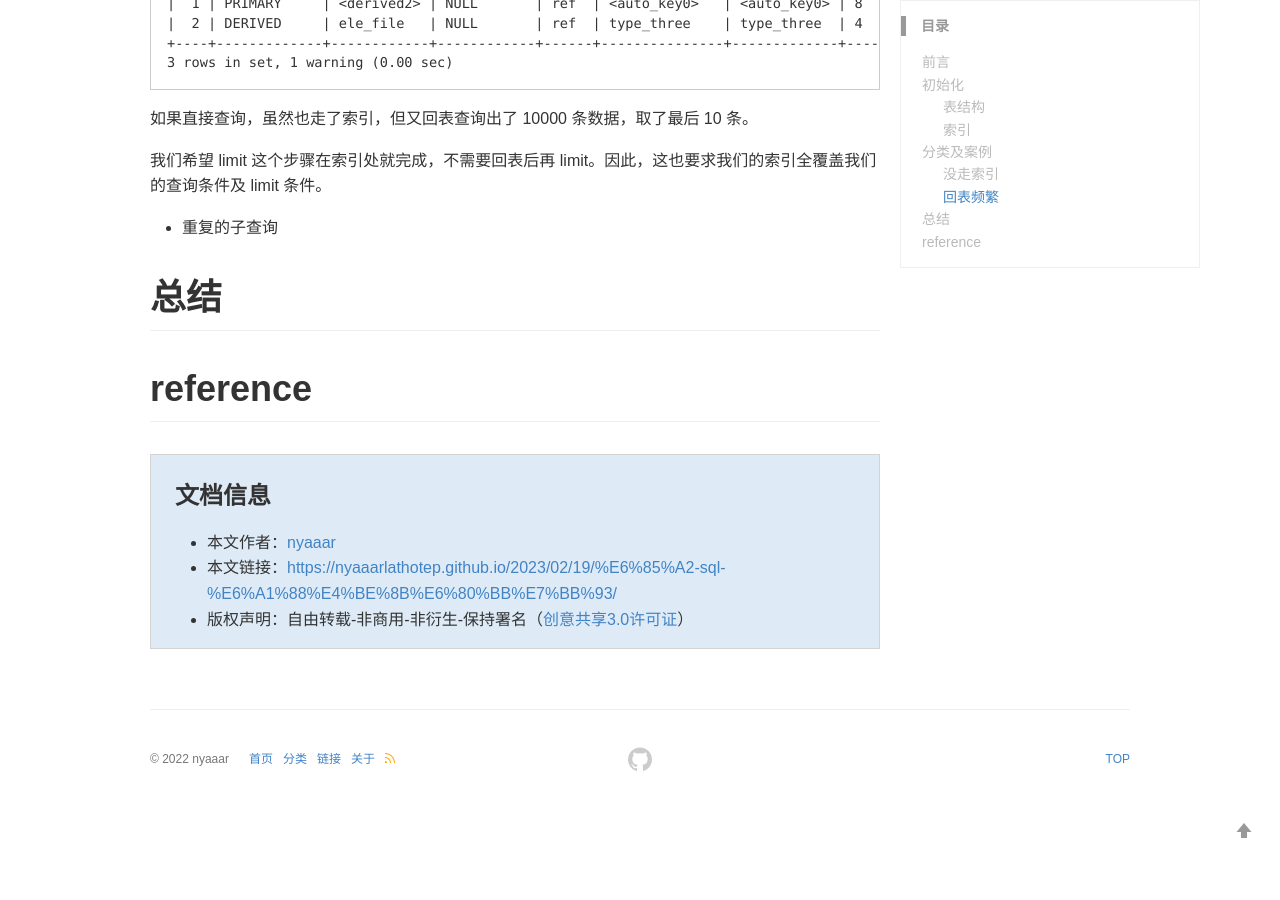
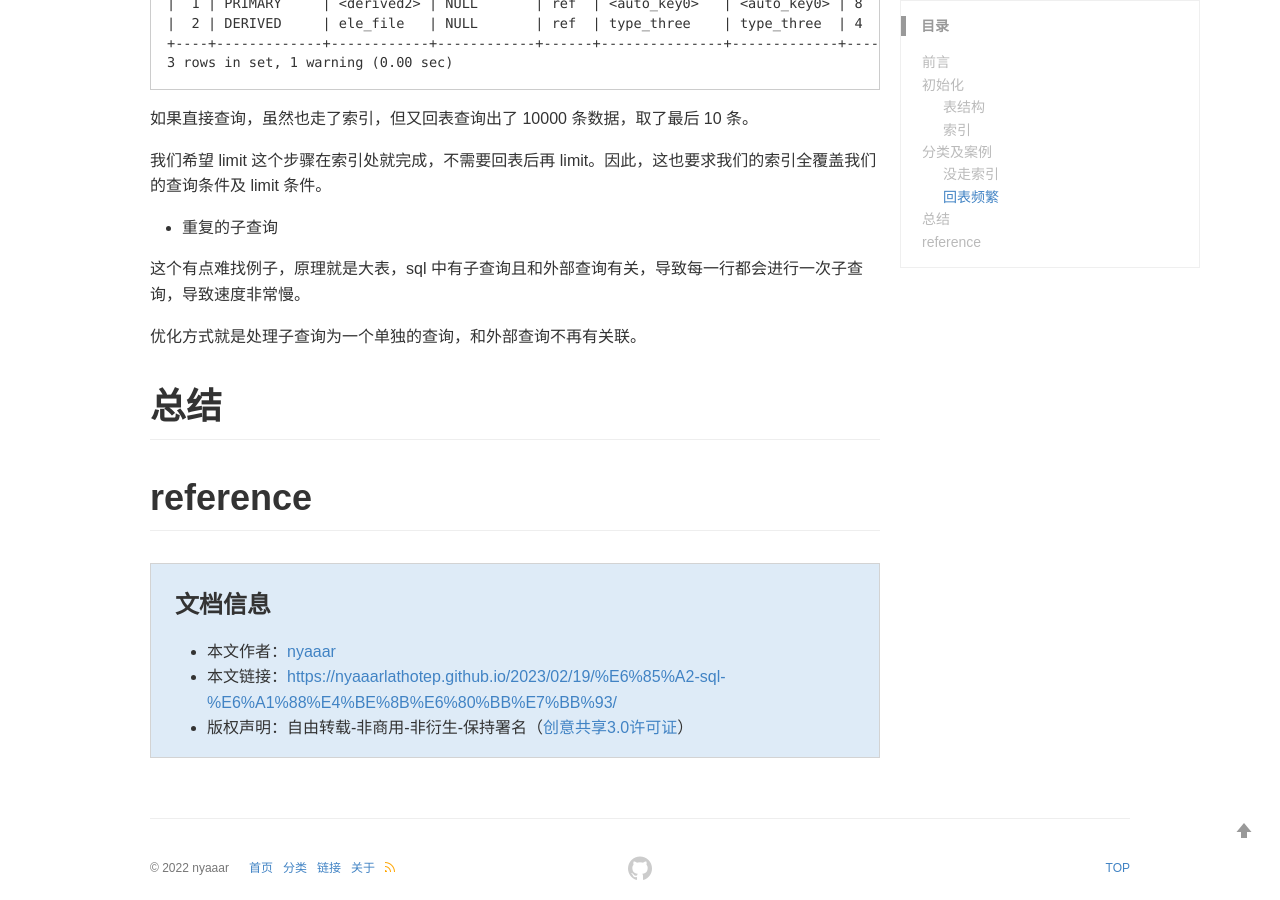
Before and after one commit to nyaaarlathotep/nyaaarlathotep.github.io, a Jekyll site: the page built from _posts/2023-2-19- 慢 sql 案例总结.md, in a window 1280 px wide and 900 px high, scrolled down 4902 px. Built offline with Jekyll 4.4.1, drawn with Linux system fonts in a browser that asks for light colours; comment, search, counter and statistics services are not loaded; a style sheet for code colours, icons or effects is not loaded; before the commit the page ends 5718 px from its top, so only the background shows below that; some of the changed text lies outside the part shown.

Commit message:
Update 2023-2-19- 慢 sql 案例总结.md

```diff
--- a/_posts/2023-2-19- 慢 sql 案例总结.md
+++ b/_posts/2023-2-19- 慢 sql 案例总结.md
@@ -243,6 +243,10 @@ mysql> explain select t1.* from ele_file t1,(select id from ele_file where page_
 
 - 重复的子查询
 
+这个有点难找例子，原理就是大表，sql 中有子查询且和外部查询有关，导致每一行都会进行一次子查询，导致速度非常慢。
+
+优化方式就是处理子查询为一个单独的查询，和外部查询不再有关联。
+
 # 总结
 
 # reference
```
